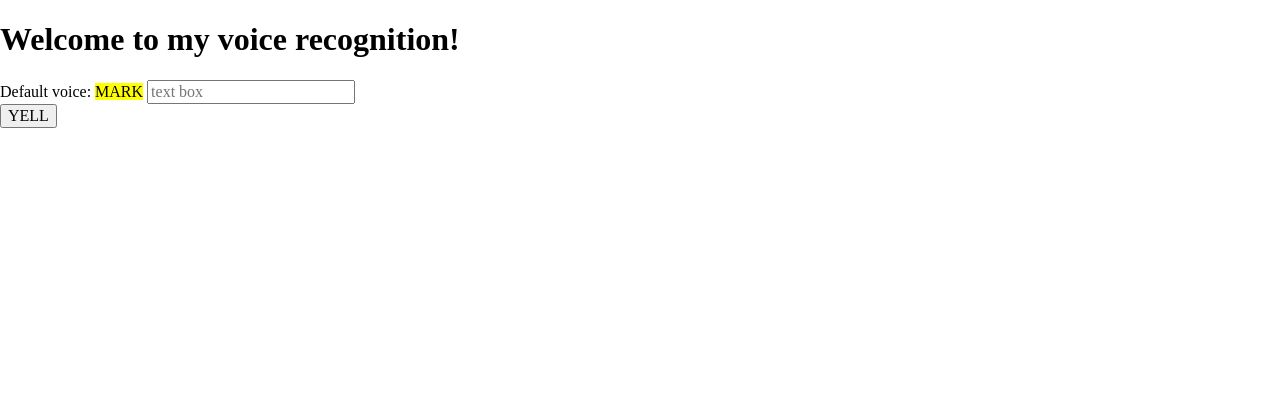
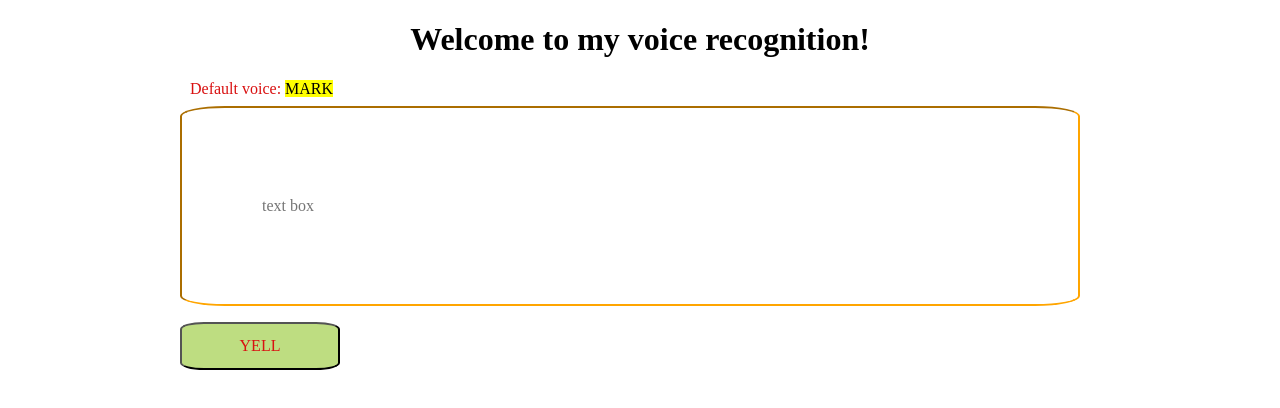
Before and after one commit to TingyCoder/Javascript-land, a plain HTML site: page index.html in a window 1280 px wide. Drawn offline with Linux system fonts and the light colour scheme.

Commit message:
modified links to files

```diff
--- a/index.html
+++ b/index.html
@@ -8,8 +8,8 @@
 		<title>text to voice</title>
 
 		<!-- external CSS link -->
-		<link rel="stylesheet" href="../css/normalize.css">
-		<link rel="stylesheet" href="..//css/style.css">
+		<link rel="stylesheet" href="/css/normalize.css">
+		<link rel="stylesheet" href="/css/style.css">
 	</head>
 	<body>
 
@@ -27,6 +27,6 @@
     </h2>
 
 
-		<script type="text/javascript" src="../js/script.js"></script>
+		<script type="text/javascript" src="/js/script.js"></script>
 	</body>
 </html>
```
